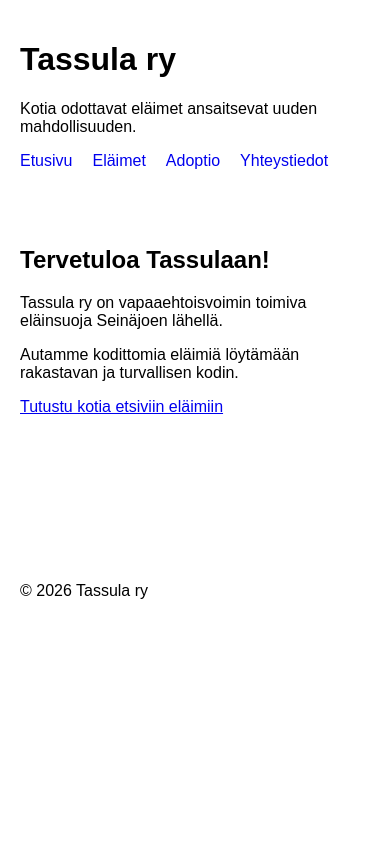
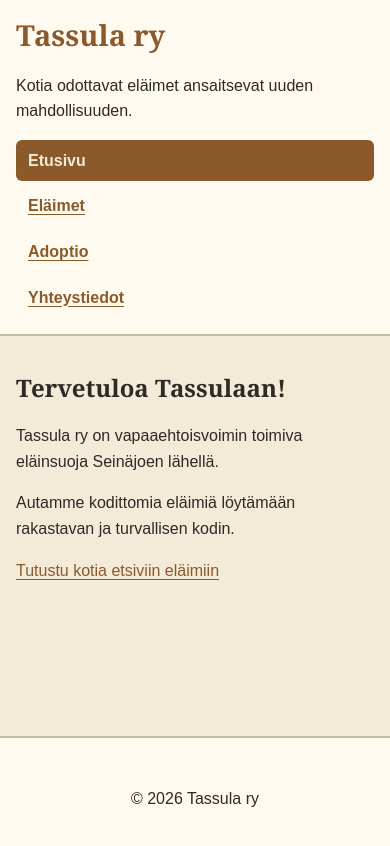
Before and after one commit to Arppeli/web-ohjelmoinnin-perusteet, a plain HTML site: page index.html in a window 390 px wide. Drawn offline with Linux system fonts and the light colour scheme.

Commit message:
korjattuE2varten

```diff
--- a/style.css
+++ b/style.css
@@ -1,39 +1,259 @@
+
+/* =========================
+   TASSULA RY - YHTEINEN CSS
+   ========================= */
+
+/* 1. Värit, fontit ja välit */
+
+:root {
+    color-scheme: light;
+
+    --color-text: #2e2a24;
+    --color-background: #f3ead8;
+    --color-accent: #8a5a2b;
+    --color-surface: #fffaf0;
+    --color-border: #c7bba8;
+
+    --font-main: Arial, sans-serif;
+    --font-heading: Georgia, serif;
+
+    --space-small: 8px;
+    --space-medium: 16px;
+    --space-large: 32px;
+    --space-xl: 48px;
+
+    --content-width: 1100px;
+}
+
+/* 2. Tumma tila */
+
+@media (prefers-color-scheme: dark) {
+    :root {
+        color-scheme: dark;
+
+        --color-text: #f3ead8;
+        --color-background: #211d18;
+        --color-accent: #e6b77f;
+        --color-surface: #302920;
+        --color-border: #76634f;
+    }
+}
+
+/* 3. Yleiset asetukset */
+
+* {
+    box-sizing: border-box;
+}
+
+html {
+    scroll-behavior: smooth;
+}
 
 body {
-    font-family: Arial, sans-serif;
     margin: 0;
+    font-family: var(--font-main);
+    font-size: 16px;
+    line-height: 1.6;
+    color: var(--color-text);
+    background-color: var(--color-background);
 }
 
+/* 4. Otsikot */
+
+h1, h2, h3 {
+    font-family: var(--font-heading);
+    line-height: 1.3;
+}
+
+h1 {
+    font-size: 2.5rem;
+}
+
+h2 {
+    font-size: 2rem;
+}
+
+h3 {
+    font-size: 1.4rem;
+}
+
+/* 5. Linkit */
+
+a {
+    color: var(--color-accent);
+    text-decoration: underline;
+    text-underline-offset: 3px;
+}
+
+a:hover {
+    text-decoration-thickness: 3px;
+}
+
+/* 6. Näkyvä näppäimistöfokus */
+
+a:focus-visible,
+button:focus-visible,
+input:focus-visible,
+select:focus-visible,
+textarea:focus-visible {
+    outline: 3px solid var(--color-accent);
+    outline-offset: 4px;
+}
+
+/* 7. Yläosa ja navigaatio */
+
 header {
-    padding: 20px;
+    padding: var(--space-large);
+    background-color: var(--color-surface);
+    border-bottom: 2px solid var(--color-border);
+}
+
+header h1 {
+    margin-top: 0;
+    color: var(--color-accent);
 }
 
 nav ul {
+    display: flex;
+    flex-wrap: wrap;
+    gap: var(--space-medium);
     list-style: none;
-    display: flex;
-    gap: 20px;
     padding: 0;
+    margin-bottom: 0;
 }
 
 nav a {
+    display: inline-block;
+    padding: 8px 12px;
+    font-weight: bold;
+    border-radius: 6px;
+}
+
+nav a[aria-current="page"] {
+    background-color: var(--color-accent);
+    color: var(--color-background);
     text-decoration: none;
 }
 
+/* 8. Pääsisältö */
+
 main {
-    padding: 20px;
-    min-height: 300px;
+    max-width: var(--content-width);
+    min-height: 400px;
+    margin: 0 auto;
+    padding: var(--space-large);
 }
 
+/* 9. Kuvat */
+
+img {
+    max-width: 100%;
+    height: auto;
+    display: block;
+}
+
+/* 10. Painikkeet */
+
+button {
+    padding: 12px 20px;
+    border: 2px solid var(--color-accent);
+    border-radius: 6px;
+    background-color: var(--color-accent);
+    color: var(--color-background);
+    font-size: 1rem;
+    font-weight: bold;
+    cursor: pointer;
+}
+
+button:hover {
+    opacity: 0.85;
+}
+
+/* 11. Lomakkeet */
+
+input,
+select,
+textarea {
+    width: 100%;
+    max-width: 500px;
+    padding: 12px;
+    margin: 6px 0 16px;
+    border: 1px solid var(--color-border);
+    border-radius: 5px;
+    background-color: var(--color-surface);
+    color: var(--color-text);
+    font: inherit;
+}
+
+/* 12. Alatunniste */
+
 footer {
-    padding: 20px;
+    padding: var(--space-large);
+    text-align: center;
+    background-color: var(--color-surface);
+    border-top: 2px solid var(--color-border);
 }
+
+/* 13. Ohita navigointi -linkki */
 
 .skip-link {
     position: absolute;
-    left: -9999px;
+    top: -100px;
+    left: 10px;
+    padding: 12px;
+    background-color: var(--color-surface);
+    color: var(--color-text);
+    z-index: 100;
 }
 
 .skip-link:focus {
-    left: 10px;
     top: 10px;
 }
+
+/* 14. Pieni puhelin: 320 px */
+
+@media (max-width: 480px) {
+    header {
+        padding: var(--space-medium);
+    }
+
+    h1 {
+        font-size: 1.8rem;
+    }
+
+    h2 {
+        font-size: 1.5rem;
+    }
+
+    nav ul {
+        flex-direction: column;
+        gap: 4px;
+    }
+
+    nav a {
+        display: block;
+    }
+
+    main {
+        padding: var(--space-medium);
+    }
+
+    button {
+        max-width: 100%;
+    }
+}
+
+/* 15. Liikkeen vähentäminen */
+
+@media (prefers-reduced-motion: reduce) {
+    html {
+        scroll-behavior: auto;
+    }
+
+    *,
+    *::before,
+    *::after {
+        animation-duration: 0.01ms !important;
+        transition-duration: 0.01ms !important;
+    }
+}
```
Also changed, not shown: 2 other files.
